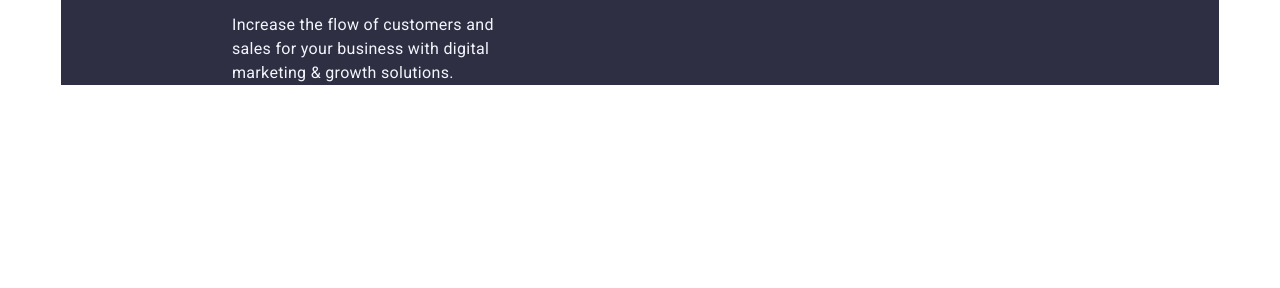
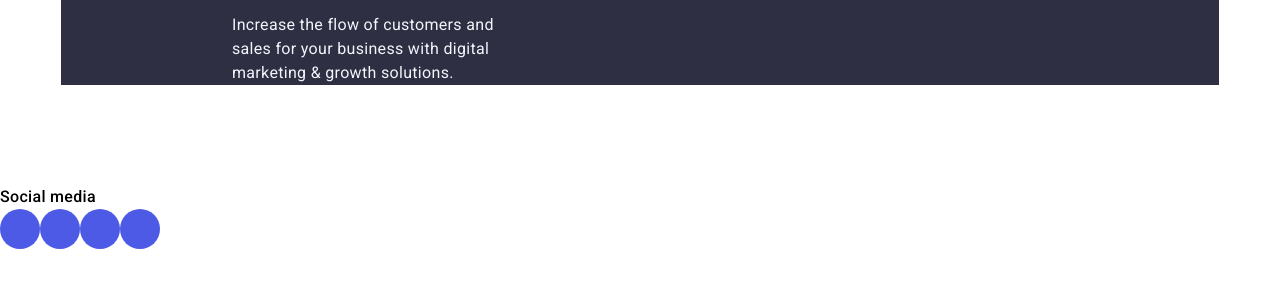
Before and after one commit to HalynaMal/goit-markup-hw-04, a plain HTML site: page index.html in a window 1280 px wide. Shown: the part 4328-4616 px from the top of the page. Before the commit the page ends 4513 px from the top, so only its background shows below. Drawn offline with nearby package versions, Linux system fonts and the light colour scheme.

Commit message:
add footer

```diff
--- a/css/styles.css
+++ b/css/styles.css
@@ -353,7 +353,7 @@ text-align: center;}
 
 }
 
-.text-footer{
+.text-footer {
     font-weight: 400;
     line-height: 1.5;
     letter-spacing: 0.32px;
@@ -380,3 +380,34 @@ max-width: 420px;
 .logo-accent-foot {
     color: #f4f4fd;
 }
+
+.footer-container-svg {
+    display: flex;
+
+}
+
+.social-media {
+    color: var(--WHITE, #000);
+    font-size: 16px;
+   font-weight: 500;
+    line-height: 1.5em;
+    letter-spacing: 0.32px;
+    padding-top: 100px;
+    padding-right: 804px;
+}
+
+.footer-link {
+display: flex;
+}
+
+.foot-svg-list {
+    width: 40px;
+    height: 40px;
+    padding: 12px;
+    background-color: #4D5AE5;
+    border-radius: 50%;
+}
+
+.footer-soc-icon {
+
+}
--- a/index.html
+++ b/index.html
@@ -118,7 +118,7 @@
                 <p class="sub-title">Product Designer</p>
                 <ul class="team-link">
                   <li class="team-soc-list">
-                    <a target="_blank" rel="noopener no-referrer"></a>
+                    <a href="" target="_blank" rel="noopener no-referrer"></a>
                     <svg class="team-soc-icon" width="16" height="16">
                       <use href="./images/icons.svg#icon-instagramsvg"></use>
                     </svg>
@@ -316,6 +316,35 @@
           digital marketing & growth solutions.
         </p>
       </div>
+       <p class="social-media">Social media</p>
+      <div class="footer-container-svg"></div>
+        <ul class="footer-link">
+          <li class="foot-svg-list">
+            <a href="" target="_blank" rel="noopener no-referrer"></a>
+            <svg class="footer-soc-icon" width="24" height="24">
+              <use href="./images/icons.svg#icon-instagramsvg"></use>
+            </svg>
+          </li>
+          <li class="foot-svg-list">
+            <a href="" target="_blank" rel="noopener no-referrer"></a>
+            <svg class="footer-soc-icon" width="24" height="24">
+              <use href="./images/icons.svg#icon-twittersvg"></use>
+            </svg>
+          </li>
+          <li class="foot-svg-list">
+            <a href="" target="_blank" rel="noopener no-referrer"></a>
+            <svg class="footer-soc-icon" width="24" height="24">
+              <use href="./images/icons.svg#icon-facebooksvg"></use>
+            </svg>
+          </li>
+          <li class="foot-svg-list">
+            <a href="" target="_blank" rel="noopener no-referrer"></a>
+            <svg class="footer-soc-icon" width="24" height="24">
+              <use href="./images/icons.svg#icon-linkedinsvg"></use>
+            </svg>
+          </li>
+        </ul>
+      </div>
     </footer>
   </body>
 </html>
```
Lines whose indentation alone changed are shown as unchanged.
